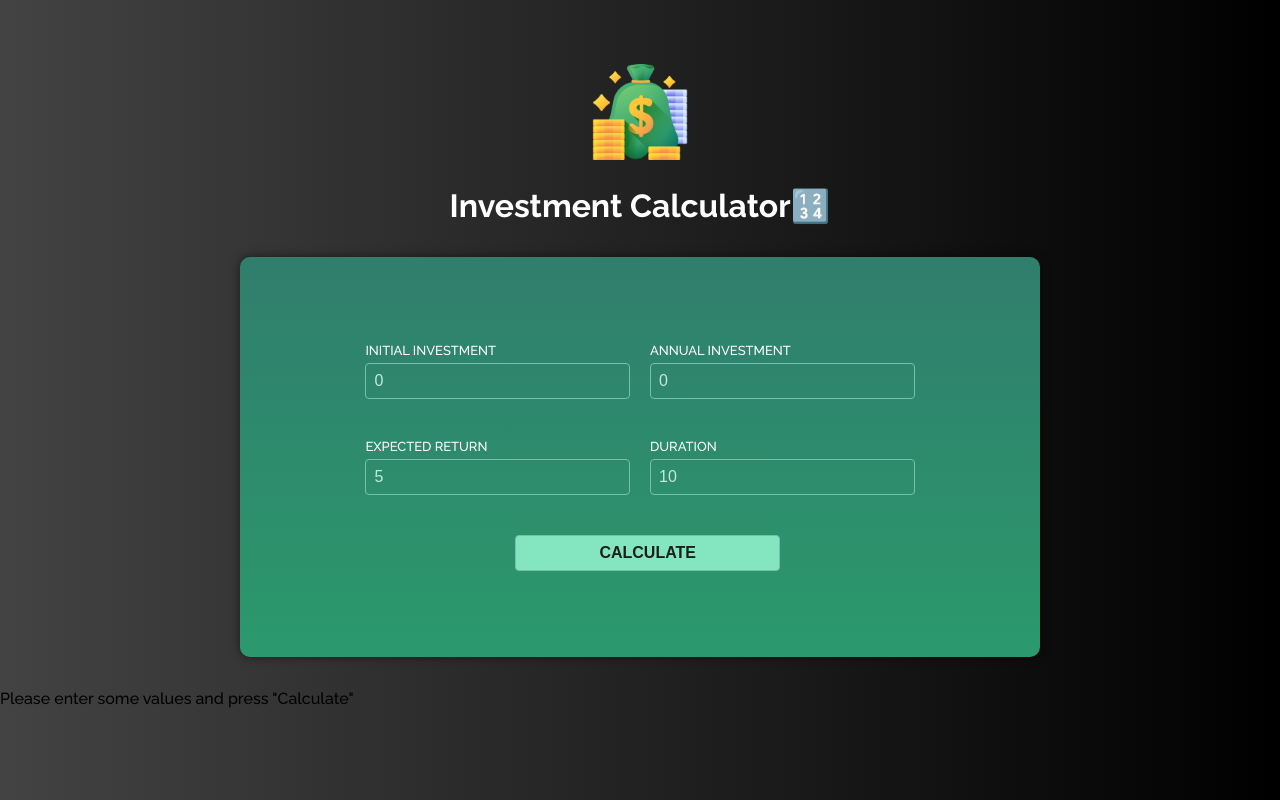
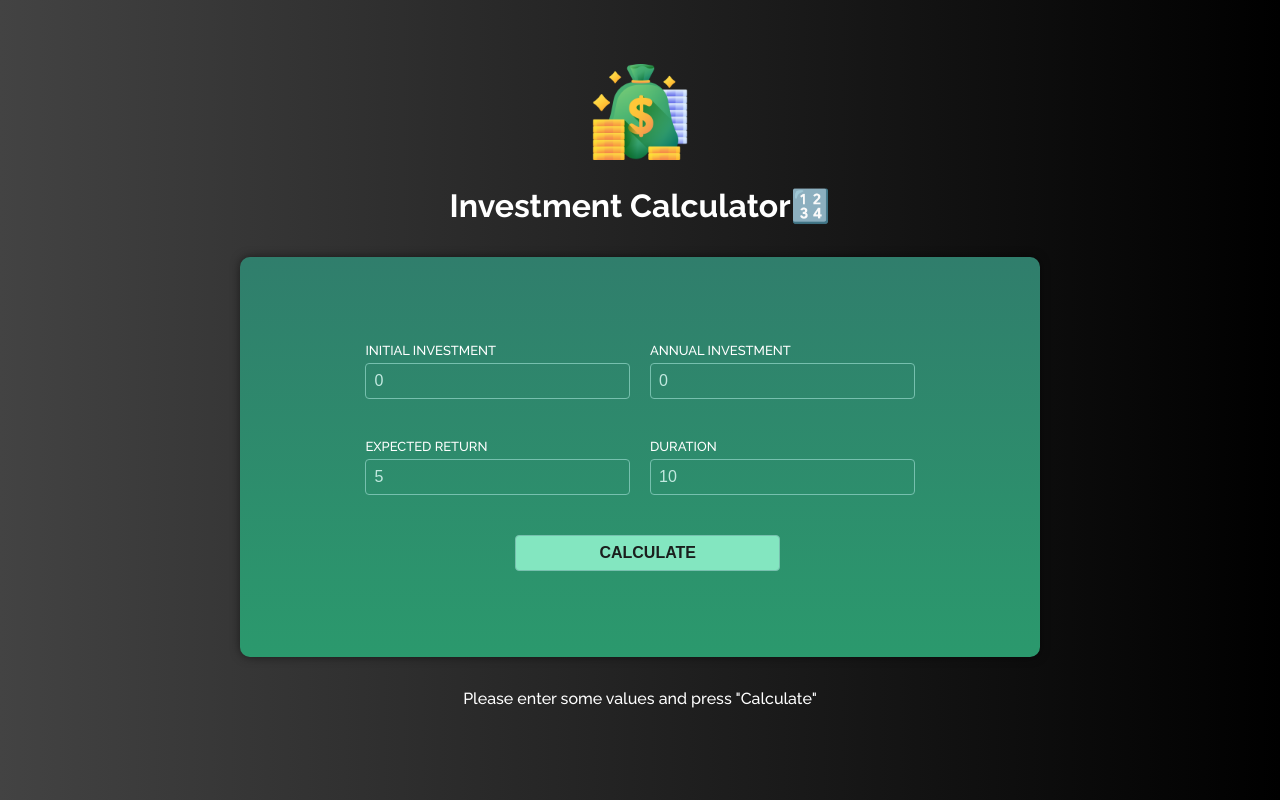
Before and after one commit to M1rzoni/InvestmentCalculator, an Angular app: page / in a window 1280 px wide. Built offline with nearby package versions, Linux system fonts and the light colour scheme.

Commit message:
refactoring code, with signals and fixing some styling issues

```diff
--- a/src/app/app.component.html
+++ b/src/app/app.component.html
@@ -1,3 +1,3 @@
 <app-header />
 <app-calculator (calculate)="calcualteInvestmentResults($event)" />
-<app-calculator-result [results]="resultsData" />
+<app-calculator-result [results]="resultsData()" />
--- a/src/app/app.component.ts
+++ b/src/app/app.component.ts
@@ -1,4 +1,4 @@
-import { Component } from '@angular/core';
+import { Component, signal } from '@angular/core';
 import { HeaderComponent } from './header/header.component';
 import { CalculatorComponent } from './calculator/calculator.component';
 import { CalculatorModule } from './calculator/calculator.model';
@@ -12,14 +12,17 @@ import { CalculatorResultComponent } from './calculator-result/calculator-result
   styleUrl: './app.component.css',
 })
 export class AppComponent {
-  resultsData?: {
+  resultsData = signal<
+    | {
         year: number;
         interest: number;
         valueEndOfYear: number;
         annualInvestment: number;
         totalInterest: number;
         totalAmountInvested: number;
-  }[];
+      }[]
+    | undefined
+  >(undefined);
 
   calcualteInvestmentResults(data: CalculatorModule) {
     const { initialInvestment, duration, expectedReturn, annualInvestment } =
@@ -43,6 +46,6 @@ export class AppComponent {
         totalAmountInvested: initialInvestment + annualInvestment * year,
       });
     }
-    this.resultsData = annualData;
+    this.resultsData.set(annualData);
   }
 }
--- a/src/app/calculator-result/calculator-result.component.css
+++ b/src/app/calculator-result/calculator-result.component.css
@@ -17,3 +17,9 @@ table {
     font-size: 0.85rem;
     color: #c2e9e0;
   }
+
+  .center{
+    justify-content: center;
+    display: flex;
+    color: white;
+  }
--- a/src/app/calculator/calculator.component.ts
+++ b/src/app/calculator/calculator.component.ts
@@ -1,4 +1,4 @@
-import { Component, EventEmitter, Output } from '@angular/core';
+import { Component, EventEmitter, Output, signal } from '@angular/core';
 import { FormsModule } from '@angular/forms';
 import { type CalculatorModule } from './calculator.model';
 
@@ -12,17 +12,22 @@ import { type CalculatorModule } from './calculator.model';
 export class CalculatorComponent {
   @Output() calculate = new EventEmitter<CalculatorModule>();
 
-  initialInvestment = '0';
-  annualInvestment = '0';
-  expectedRetrun = '5';
-  duration = '10';
+  initialInvestment = signal('0');
+  annualInvestment = signal('0');
+  expectedRetrun = signal('5');
+  duration = signal('10');
 
   onSubmit() {
     this.calculate.emit({
-      initialInvestment: +this.initialInvestment,
-      duration: +this.duration,
-      expectedReturn: +this.expectedRetrun,
-      annualInvestment: +this.annualInvestment,
+      initialInvestment: +this.initialInvestment(),
+      duration: +this.duration(),
+      expectedReturn: +this.expectedRetrun(),
+      annualInvestment: +this.annualInvestment(),
     });
+
+    this.initialInvestment.set('0');
+    this.annualInvestment.set('0');
+    this.expectedRetrun.set('5');
+    this.duration.set('10');
   }
 }
```
Also changed, not shown: src/investment.results.ts (+7 -2 lines). Lines whose indentation alone changed are shown as unchanged.
